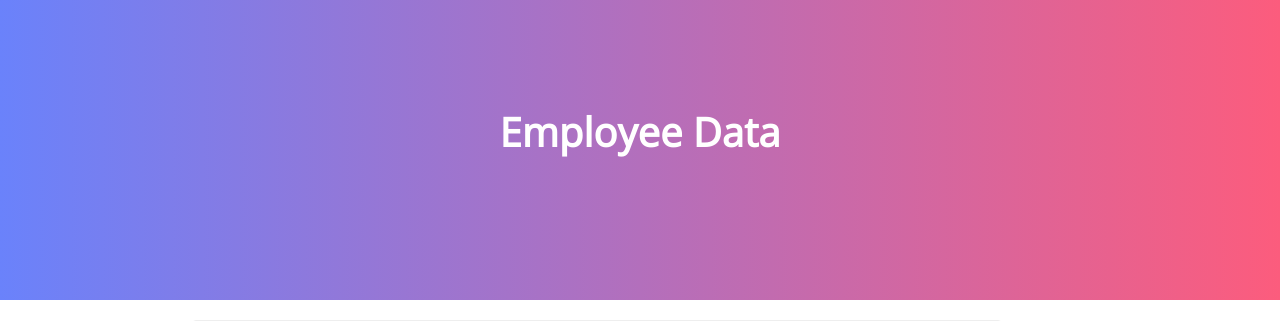
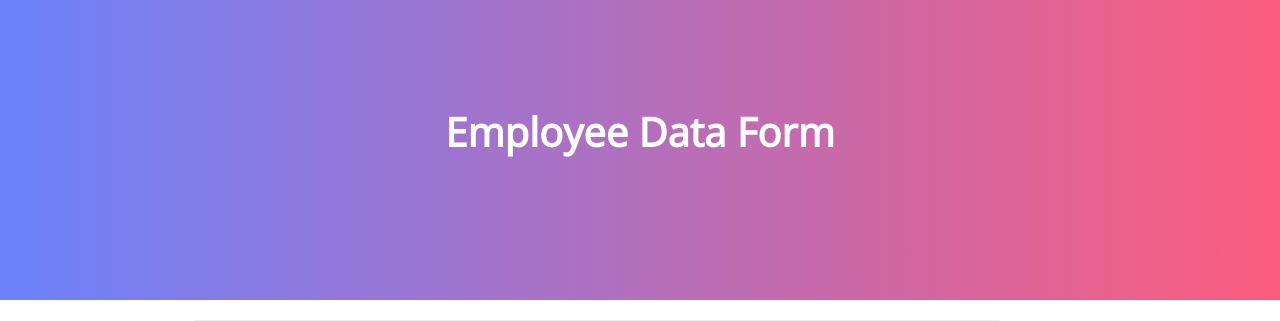
Before and after one commit to lahcenfahim/gitlab-training, a Python web app: template templates/index.html in a window 1280 px wide. Shown: the top 321 px of the page. Run offline with Jinja, Linux system fonts and the light colour scheme; the template is opened without the code that fills it: most values are stand-ins (such as "Sample title", 1, 10 or a date in 2020).

Commit message:
add frontend part

```diff
--- a/templates/index.html
+++ b/templates/index.html
@@ -84,7 +84,7 @@
 <div class="container">
 
     <div class="banner">
-        <h1>Employee Data</h1>
+        <h1>Employee Data Form</h1>
         <!-- <h2>Weclome to Employee Portal </h2> -->
     </div>
     <div class="form-holder">
```
Also changed, not shown: templates/edit.html (line endings or trailing spaces).
